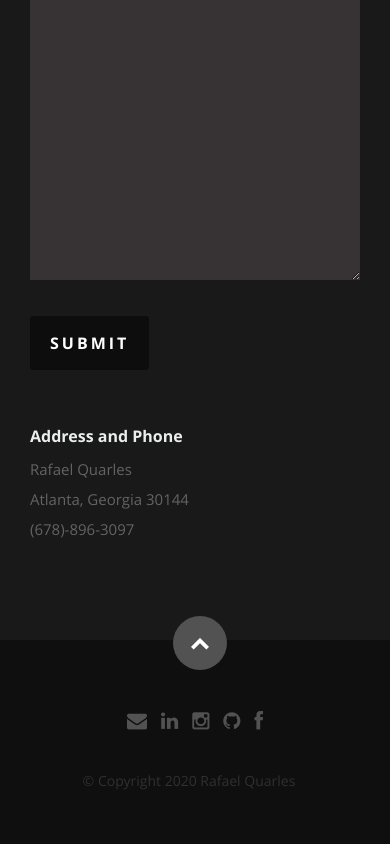
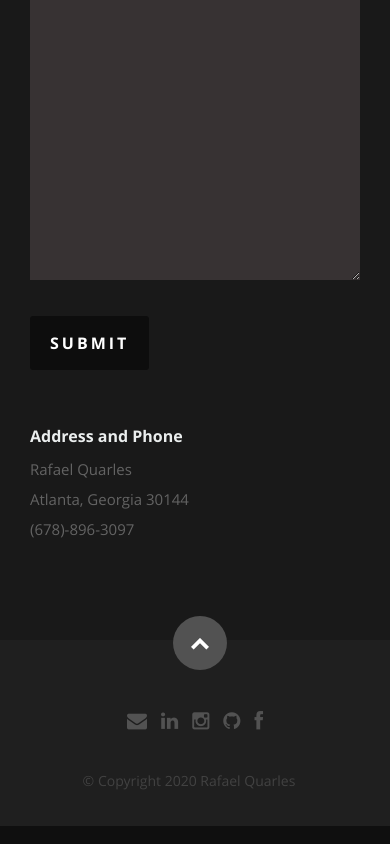
Before and after one commit to RafaelQuarles/rafaelquarles.github.io, a React (Create React App) app: page / in a window 390 px wide. Shown: the part 4852-5696 px from the top of the page. Built offline with nearby package versions, Linux system fonts and the light colour scheme.

Commit message:
mobile format update5

```diff
--- a/public/css/layout.css
+++ b/public/css/layout.css
@@ -961,9 +961,10 @@ call-to-action .button {
 /* ------------------------------------------------------------------ */
 
 footer {
+   background: #1f1f1f;
    padding-top: 48px;
-   margin-bottom: 48px;
-   color: #303030;
+   margin-bottom: 0px;
+   color: #424242;
    font-size: 14px;
    text-align: center;
    position: relative;
--- a/src/Components/Header.js
+++ b/src/Components/Header.js
@@ -34,12 +34,13 @@ class Header extends Component {
 
       <div className="row banner">
          <div className="banner-text">
-            <h1 className="responsive-headline">{name}</h1>
+            <br /><br /><h1 className="responsive-headline">{name}</h1>
             <h3>I'm a {city} based <span>{occupation}</span>. {description}.</h3>
-            <br /><hr />
+            <hr /><br />
             <ul className="social">
                {networks}
             </ul>
+
          </div>
       </div>
 
```
Also changed, not shown: src/Components/Footer.js (+5 -4 lines).
